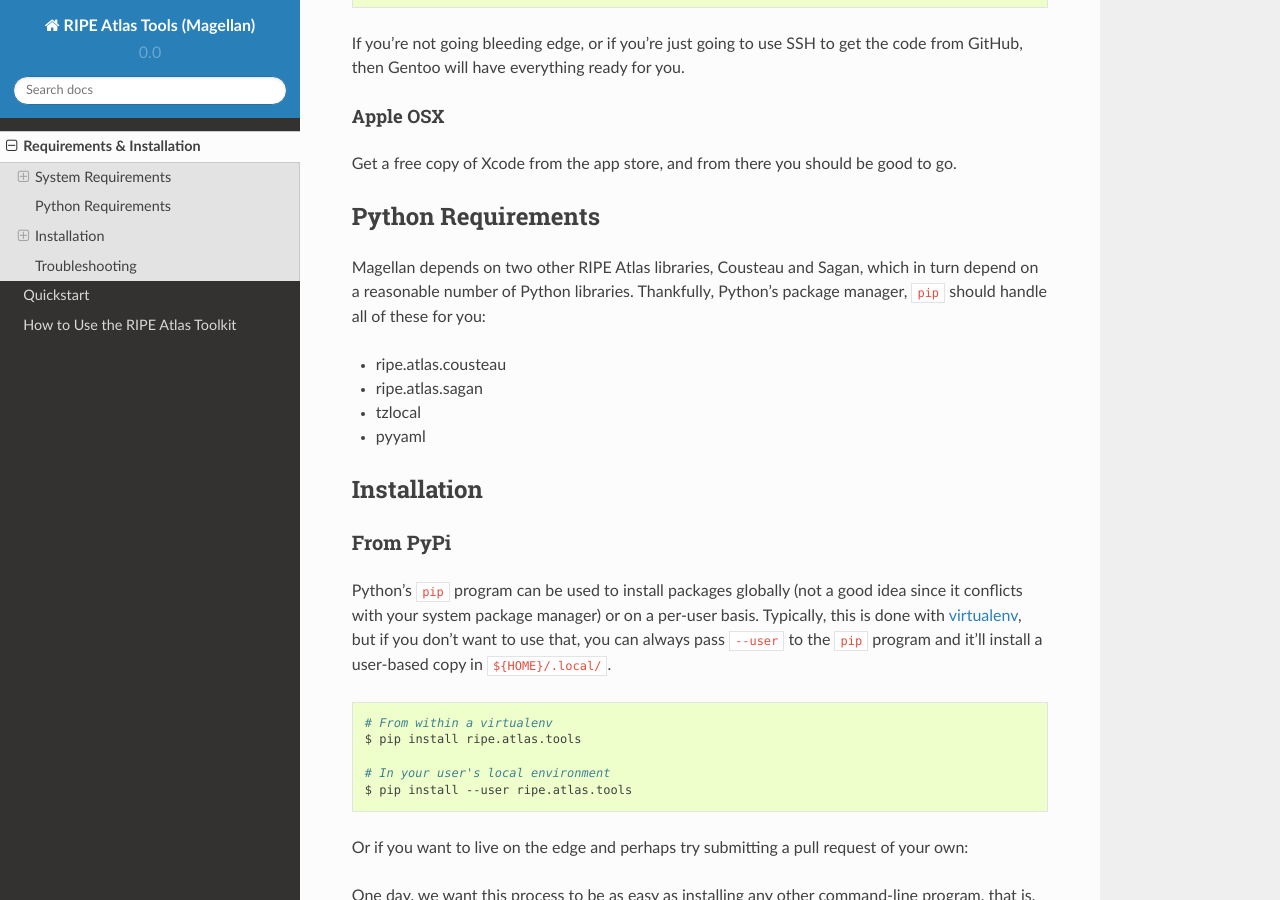
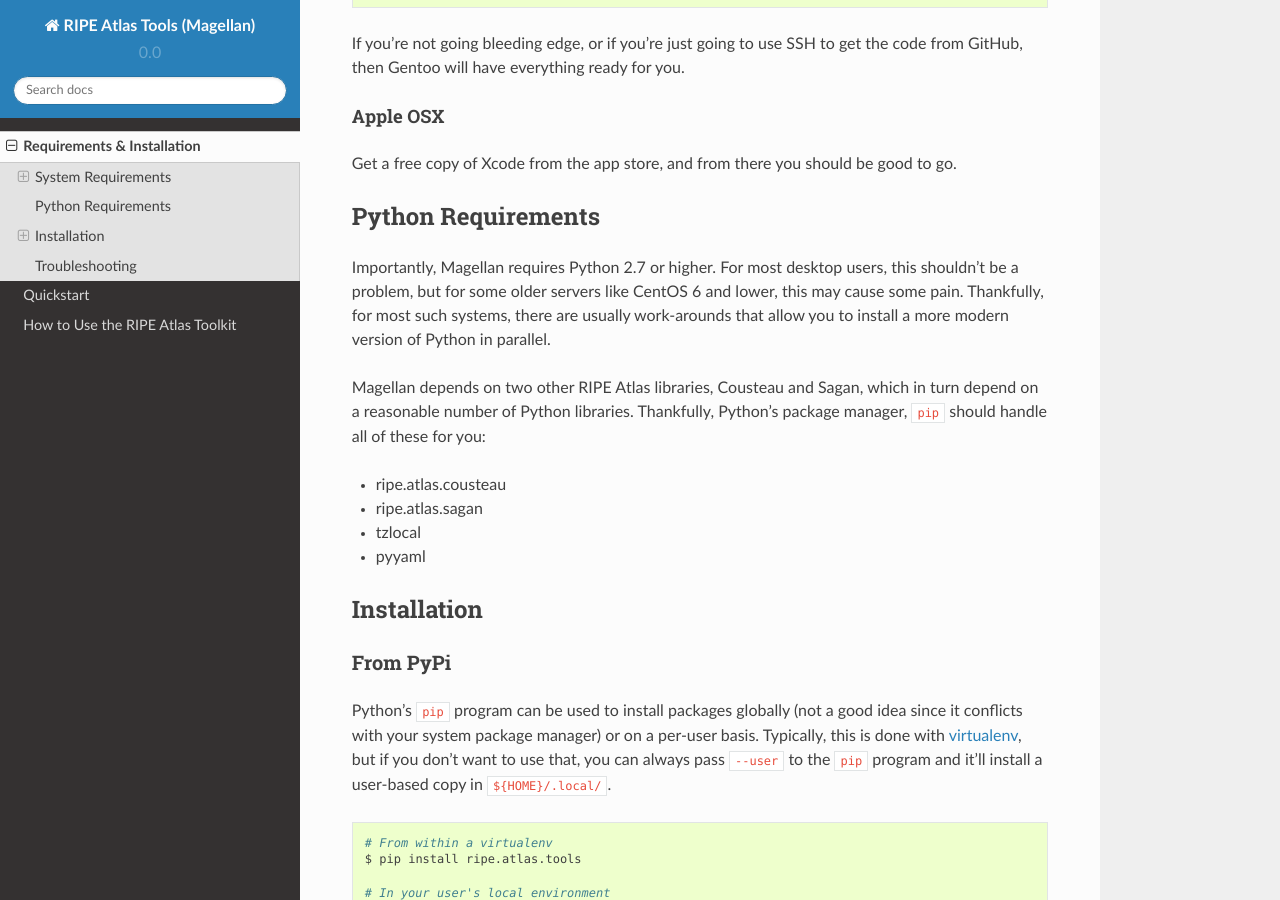
Before and after one commit to RIPE-NCC/ripe-atlas-tools, a Sphinx documentation site: the page built from docs/installation.rst, in a window 1280 px wide and 900 px high, scrolled down 1577 px. Built offline with Sphinx 7.4.7 and the Read the Docs theme 2.0.0, drawn with Linux system fonts in a browser that asks for light colours; formulas are drawn with MathJax 3.

Commit message:
Added note for Python 2.7

```diff
--- a/docs/installation.rst
+++ b/docs/installation.rst
@@ -94,6 +94,12 @@
 Python Requirements
 ===================
 
+Importantly, Magellan requires Python 2.7 or higher.  For most desktop users,
+this shouldn't be a problem, but for some older servers like CentOS 6 and lower,
+this may cause some pain.  Thankfully, for most such systems, there are usually
+work-arounds that allow you to install a more modern version of Python in
+parallel.
+
 Magellan depends on two other RIPE Atlas libraries, Cousteau and Sagan, which in
 turn depend on a reasonable number of Python libraries.  Thankfully, Python's
 package manager, ``pip`` should handle all of these for you:
```
